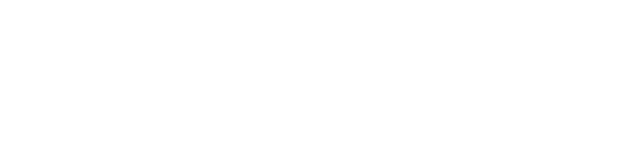
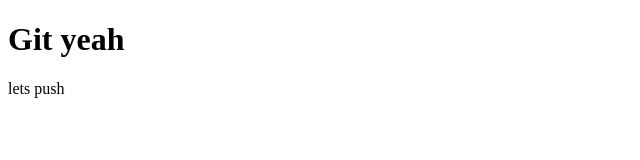
Before and after one commit to tomalahmed/my-first-reop, a plain HTML site: page index.html in a window 1280 px wide. Shown: the whole page, without its empty margins (0-640 px from the left). Drawn offline with Linux system fonts and the light colour scheme.

Commit message:
added he and p

```diff
--- a/index.html
+++ b/index.html
@@ -3,9 +3,11 @@
 <head>
     <meta charset="UTF-8">
     <meta name="viewport" content="width=device-width, initial-scale=1.0">
-    <title>Document</title>
+    <title>Learning GIT</title>
 </head>
 <body>
+    <h1>Git yeah</h1>
+    <p>lets push</p>
 
 </body>
 </html>
```
